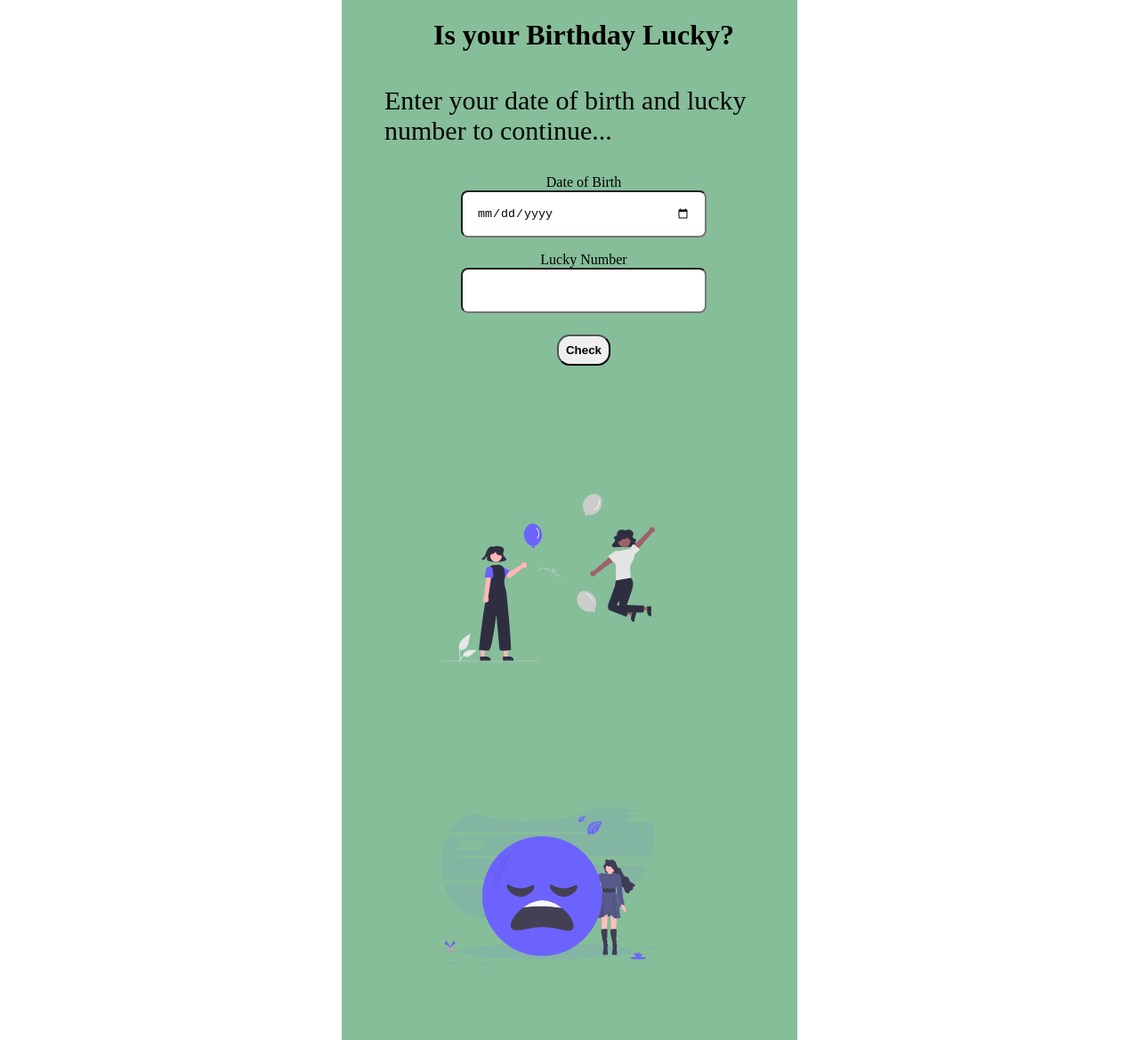
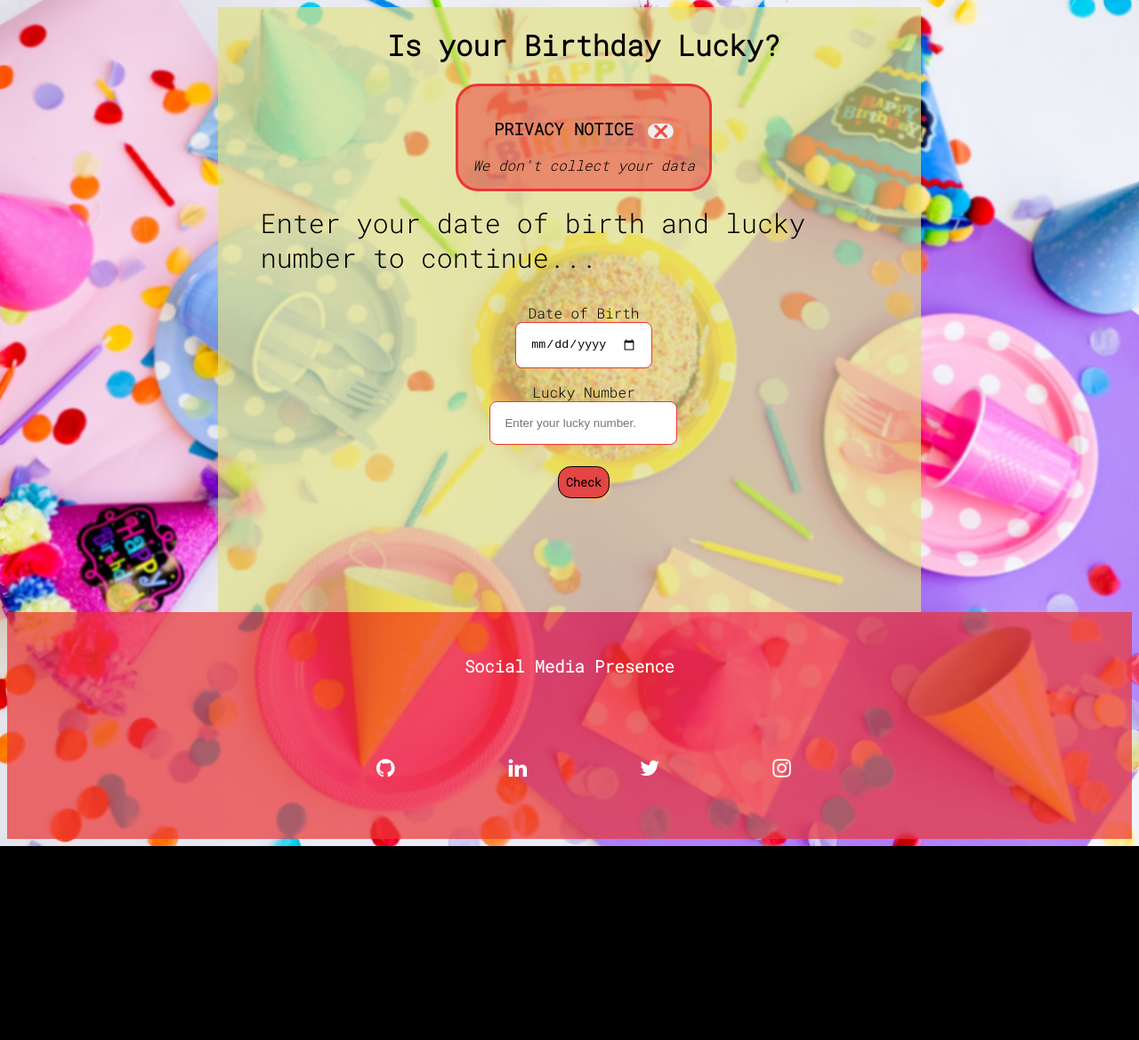
Before and after one commit to Adarsh-Patel-Dev/Lucky-Birthdayy, a plain HTML site: page index.html in a window 1280 px wide. Shown: the whole page at 89% size. After the commit the page ends 951 px from the top, so only its background shows below. Drawn offline with Linux system fonts and the light colour scheme.

Commit message:
added footer

```diff
--- a/app.js
+++ b/app.js
@@ -1,30 +1,42 @@
+// const { object } = require("prop-types");
+
 const dateOfBirth = document.querySelector("#date-of-birth");
 const luckyNumber = document.querySelector("#lucky-number");
 const checkNumberButton = document.querySelector("#check-number");
 const outputBox = document.querySelector("#output-box");
 
+const noticeMsg = document.querySelector(".notice");
+const closeButton = document.querySelector("#clos");
+
 const lucky = document.querySelector(".lucky-img");
 const unLucky = document.querySelector(".unlucky-img");
 
-function compareValues(sum, luckyNumber){
+closeButton.addEventListener("click", close);
 
-    if(sum%luckyNumber===0){
+function close() {
+    console.log("click");
+    noticeMsg.style.display = "none";
+}
+
+
+
+function compareValues(sum, luckyNumber) {
+    // hide();
+
+    if (sum % luckyNumber === 0) {
         outputBox.innerText = "You are a lucky person!!!🤩";
 
-        // document.getElementsByClassName(".lucky-img").style.display = "block";
-        // document.getElementsByClassName(".unlucky-img").style.display = "none";
+        var img = document.createElement('img');
+        img.src = "happy-dog.jpg";
+        document.querySelector('#output-box').appendChild(img);
 
-         lucky.style.display = "block";
-         unLucky.style.display = "none";
+    } else {
+        outputBox.innerText = "Oops you are not lucky 🙃 but you will make your own luck😉!!!";
 
-    }else{
-        outputBox.innerText = "Oops you are unlucky!!!🙃";
+        var img = document.createElement('img');
+        img.src = "sad-dog.jpg";
+        document.querySelector('#output-box').appendChild(img);
 
-        // document.getElementsByClassName(".unlucky-img").style.display = "block";
-        // document.getElementsByClassName(".lucky-img").style.display = "none";
-
-        unLucky.style.display = "block";
-        lucky.style.display = "none";
     }
 }
 
@@ -35,9 +47,9 @@ checkNumberButton.addEventListener("click", check)
 
 
 
-function calculateSum(dob){
+function calculateSum(dob) {
     dob = dob.replaceAll("-", "");
-        let  sum = 0;
+    let sum = 0;
     for (let index = 0; index < dob.length; index++) {
         sum = sum + Number(dob.charAt(index));
 
@@ -45,19 +57,19 @@ function calculateSum(dob){
     return sum;
 }
 
-function check(){
+function check() {
     const dob = dateOfBirth.value;
     const sum = calculateSum(dob);
-    if (sum&&dob) {
+    if (sum && dob) {
         compareValues(sum, luckyNumber.value)
-    }else{
+    } else {
         outputBox.innerText = "please enter both the fields";
     }
 
 }
 
-function hide() {
-    // outputBox.style.display = "none";
-    unLucky.style.display = "none";
-        lucky.style.display = "none";
-}
+// function hide() {
+//     // outputBox.style.display = "none";
+//     unLucky.style.display = "none";
+//         lucky.style.display = "none";
+// }
--- a/index.html
+++ b/index.html
@@ -5,30 +5,57 @@
     <meta http-equiv="X-UA-Compatible" content="IE=edge">
     <meta name="viewport" content="width=device-width, initial-scale=1.0">
     <title>Lucky Birthday</title>
+
+
     <link rel="stylesheet" href="./style.css">
+    <link rel="stylesheet" href="https://cdnjs.cloudflare.com/ajax/libs/font-awesome/4.7.0/css/font-awesome.min.css">
+
 </head>
 <body>
 
     <div class="container">
         <h1>Is your Birthday Lucky?</h1>
-        <p>Enter your date of birth and lucky number to continue... </p>
+       <div class="notice">
+           <h3>PRIVACY NOTICE<button id= "clos">❌</button></h3>
+           <em>We don't collect your data</em>
+       </div>
+
+       <p>Enter your date of birth and lucky number to continue... </p>
+
+
+
      <label for="date-of-birth">Date of Birth</label>
      <input type="date" id="date-of-birth">
 
      <label for="lucky-number">Lucky Number</label>
-     <input type="number" id="lucky-number">
+     <input type="number" id="lucky-number" placeholder="Enter your lucky number.">
 
      <button id="check-number">Check</button>
      <div id="output-box"></div>
-     <div class="lucky-img">
+     <!-- <div class="lucky-img">
          <img src="images/happy1.svg" alt="lucky">
      </div>
 
      <div class="unlucky-img">
         <img src="images/sad.svg" alt="unlucky">
-    </div>
+    </div> -->
 
     </div>
     <script src="app.js"></script>
+
+
 </body>
+
+<footer>
+    <h3>Social Media Presence</h3>
+<div class="icon">
+<a href="https://github.com/Adarsh-Patel-Dev" class="fa fa-github"></a>
+<a href="https://www.linkedin.com/in/adarsh-patel-449a55175" class="fa fa-linkedin"></a>
+<a href="https://twitter.com/AdarshPatelDev?s=08" class="fa fa-twitter"></a>
+<a href="https://instagram.com/git_sit_code" class="fa fa-instagram"></a>
+
+</div>
+
+</footer>
+
 </html>
--- a/style.css
+++ b/style.css
@@ -1,14 +1,14 @@
-html{
-    scroll-behavior: smooth;
-}
+@import url('https://fonts.googleapis.com/css2?family=Roboto+Mono:wght@200;300&display=swap');
 
 body{
-    margin: auto;
-    width: 100%;
-    max-width: 600px;
-    /* background-image: url("images/birthday.svg"); */
-    color: rgb(0, 0, 0);
+    font-family: 'Roboto Mono', monospace;
 
+    background-image: url("bday.jpg");
+    backdrop-filter: blur(1px);
+    background-position: center;
+    background-repeat: no-repeat;
+    background-size: cover;
+    background-color: black;
 
 }
 
@@ -19,28 +19,83 @@ h1{
 }
 
 .container{
+    max-height: fit-content;
     display: flex;
     flex-direction: column;
-    max-width: 80%;
+    max-width: 60%;
     margin: auto;
     padding-left: 2rem;
-    background-color: rgba(15, 126, 52, 0.5);
+    background-color: rgba(226, 224, 132, 0.678);
 }
+
+.notice{
+    box-sizing: border-box;
+    border: 1px solid rgb(235, 54, 54);
+    padding: 1rem;
+    border-width: 3px;
+    margin: auto;
+    text-align: center;
+    background-color: rgba(235, 54, 54, 0.514);
+    border-radius: 25px 25px;
+
+}
+
+.notice button{
+    margin-left: 1rem;
+   border-radius: 10px;
+   border-width: 0px;
+   transition: 1s;
+
+}
+
+.notice button:hover{
+    cursor: pointer;
+    background-color: black;
+    transition: 1s;
+}
+
+
+
+
 
 input{
     padding: 1rem;
     margin-bottom: 0rem;
     margin: auto;
-    width: 50%;
+    width: auto;
     border-radius: 0.5rem;
+
+    border: 1rem solid;
+    border-radius: 0.5rem;
+    border-width: 0.1rem;
+    border-color: rgb(235, 54, 54);
 }
 
 #check-number{
-    display: block;
-    margin-top: 1rem;
+    font-family: 'Roboto Mono', monospace;
+    transition: 1s;
+
+    width: auto;
+    align-content: center;
     margin: auto;
-    padding: 0.8rem;
+    padding: 1.5rem 1rem;
+    font-weight: bolder;
+    background-color: rgb(228, 69, 69);
+    color: rgb(0, 0, 0);
+    border: 1rem solid;
+    border-radius: 0.5rem;
+    border-width: 0.1rem;
+    border-color: rgb(0, 0, 0);
 }
+
+#check-number:hover{
+    cursor: pointer;
+    transition: 1s;
+    background-color: rgb(255, 0, 0);
+    border-color:white ;
+    color: white;
+}
+
 
 .output-box{
 
@@ -56,10 +111,12 @@ label{
 
 #output-box{
     display: block;
-    /* background-color: black; */
-    padding: 1rem;
-    margin: 1rem;
+   font-weight: bold;
+   font-size: large;
+    padding: 2rem;
+    margin: 2rem 0rem;
     text-align: center;
+    color: rgb(235, 54, 54);
 }
 
 #check-number{
@@ -77,7 +134,81 @@ p{
 }
 
 img{
-    max-width: 50%;
-    max-height: 50%;
-    margin: 5rem;
+    display: block;
+    align-content: center;
+    margin: auto;
+    margin-top: 2rem;
+    border-radius: 0%;
+    height: auto;
+    width: 400px;
+    padding: 1rem 0rem;
+
+    border: 1rem solid;
+    border-radius: 0.5rem;
+    border-width: 0.2rem;
+
+    border-color: rgb(235, 54, 54);
 }
+
+/*navgation*/
+
+footer{
+    background-color: rgba(235, 54, 54, 0.719);
+    margin: 0%;
+
+}
+
+.fa {
+    padding: 10px;
+    font-size: larger;
+    width: 50px;
+    height: 50px;
+    text-align: center;
+    text-decoration: none;
+    margin: 2rem;
+    color: white;
+    transition: 1s;
+  }
+
+  .fa-github:hover{
+      color: #624a85;
+     margin: 0px 50px;
+     transition: 1s;
+     font-size: xx-large;
+}
+
+  .fa-linkedin:hover{
+      color: #0e76a8 ;
+      margin: 0px 50px;
+     transition: 1s;
+     font-size: xx-large;
+  }
+
+  .fa-twitter:hover{
+      color:#1DA1F2;
+      margin: 0px 50px;
+     transition: 1s;
+     font-size: xx-large;
+  }
+
+  .fa-instagram:hover{
+      color:#fb3958 ;
+      margin: 0px 50px;
+     transition: 1s;
+     font-size: xx-large;
+  }
+
+  footer h3{
+
+      padding: 3rem;
+      margin: auto;
+      text-align: center;
+      color: white;
+  }
+
+  .icon{
+      margin-left: 2rem;
+      padding: auto;
+      text-align: center;
+      font-size: x-large;
+  }
```
Also changed, not shown: bday.jpg (added), images/birthday.svg (deleted), images/happy1.svg (deleted), images/sad.svg (deleted), 2 other files. Lines whose indentation alone changed are shown as unchanged.
